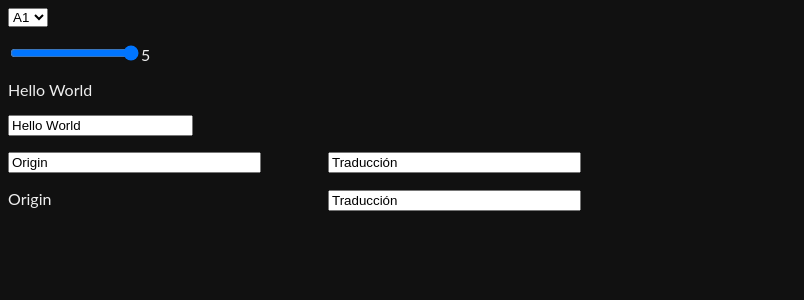
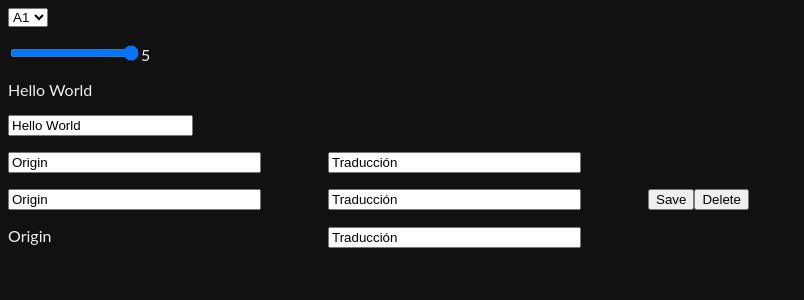
Before and after one commit to emiperez/hizk-react, a React (Create React App) app: page / in a window 1280 px wide. Shown: the top 300 px of the page, without its empty margins (0-804 px from the left). Built offline with nearby package versions, Linux system fonts and the light colour scheme.

Commit message:
Save and Delete buttons for translation

```diff
--- a/src/App.js
+++ b/src/App.js
@@ -74,7 +74,17 @@ class Filter extends React.Component {
 						originLocale="en"
 						target="Traducción"
 						targetLocale="es"
-						mode="exam"	/>
+						mode="edit"
+					/>
+				</p>
+
+				<p>
+					<Translation
+						origin="Origin"
+						originLocale="en"
+						target="Traducción"
+						targetLocale="es"
+						mode="exam" />
 				</p>
 			</>
 		);
--- a/src/Term.js
+++ b/src/Term.js
@@ -19,9 +19,9 @@ export default class Term extends React.Component {
 				return (
 					<input className="searchTerm" type="text" value={this.props.value} />
 				);
-			case "edit":
+			case "guess":
 				return (
-					<input className="editTerm" type="text" value={this.props.value} />
+					<input className="guessTerm" type="text" value={this.props.value} />
 				);
 		}
 	}
@@ -29,5 +29,5 @@ export default class Term extends React.Component {
 
 Term.PropTypes = {
 	locale: PropTypes.oneOf(locales),
-	mode: PropTypes.oneOf(["label", "search", "edit"])
+	mode: PropTypes.oneOf(["label", "search", "guess"])
 };
--- a/src/Translation.js
+++ b/src/Translation.js
@@ -14,13 +14,24 @@ export default class Translation extends React.Component {
 			targetLocale: this.props.targetLocale,
 			mode: this.props.mode
 		};
+		this.handleSaveTranslation = this.handleSaveTranslation.bind(this);
+		this.handleDeleteTranslation = this.handleDeleteTranslation.bind(this);
 	}
+
+	handleSaveTranslation() {
+		alert("Save: " + this.state.origin + " / " + this.state.target);
+	}
+
+	handleDeleteTranslation() {
+		alert("Delete: " + this.state.origin + " / " + this.state.target);
+	}
+
 	render() {
 		let originMode = "search";
 		let targetMode = "search";
 		if (this.props.mode === "exam") {
 			originMode = "label";
-			targetMode = "edit";
+			targetMode = "guess";
 		}
 		return (
 			<div className="translation">
@@ -28,14 +39,22 @@ export default class Translation extends React.Component {
 					<Term
 						mode={originMode}
 						locale={this.state.originLocale}
-						value={this.state.origin} />
+						value={this.state.origin}
+					/>
 				</span>
 				<span className="translationTerm">
 					<Term
 						mode={targetMode}
 						locale={this.state.targetLocale}
-						value={this.state.target} />
+						value={this.state.target}
+					/>
 				</span>
+				{this.state.mode === "edit" && (
+					<span className="translationEditButtons">
+						<button onClick={this.handleSaveTranslation}>Save</button>
+						<button onClick={this.handleDeleteTranslation}>Delete</button>
+					</span>
+				)}
 			</div>
 		);
 	}
```
